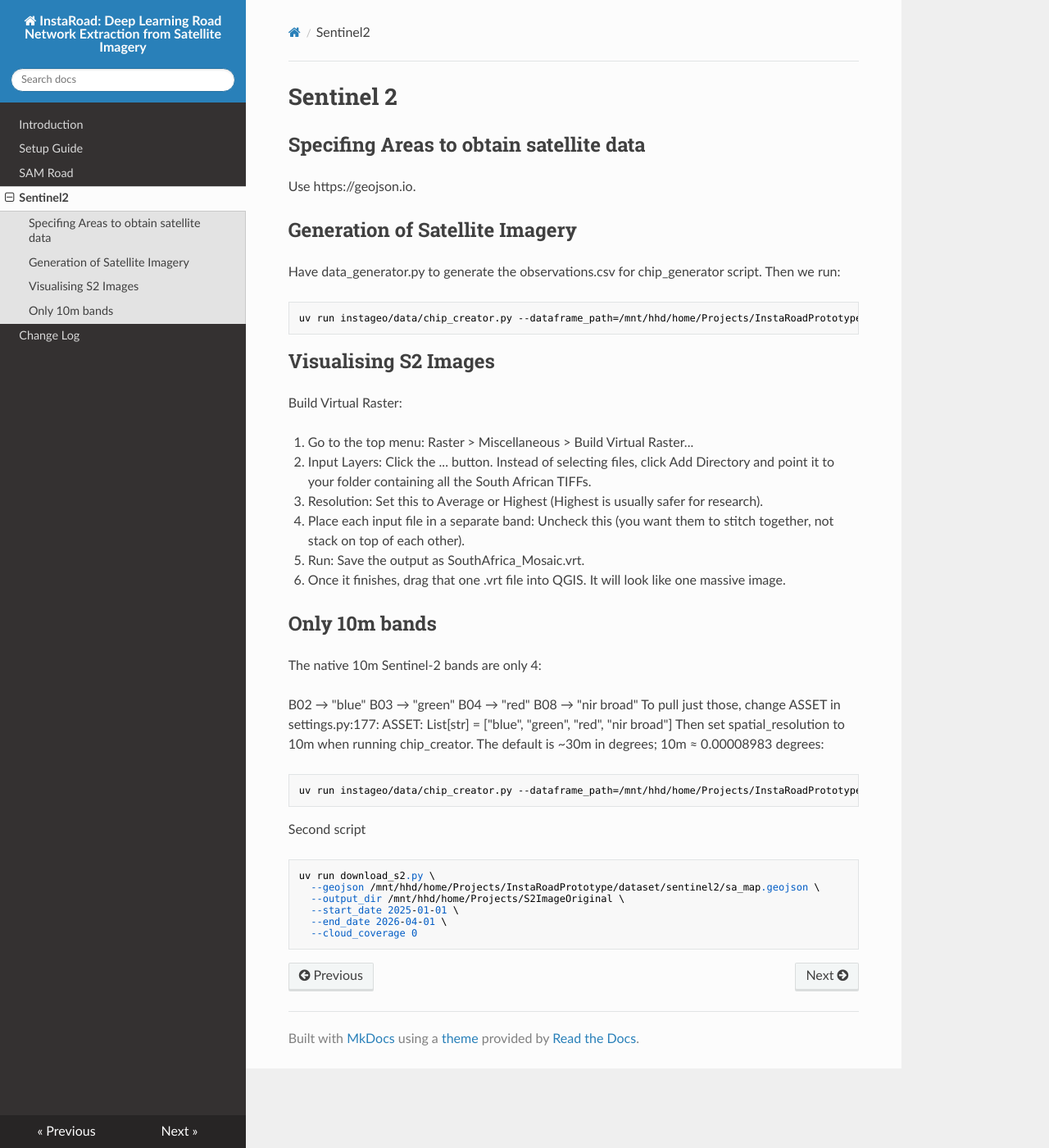
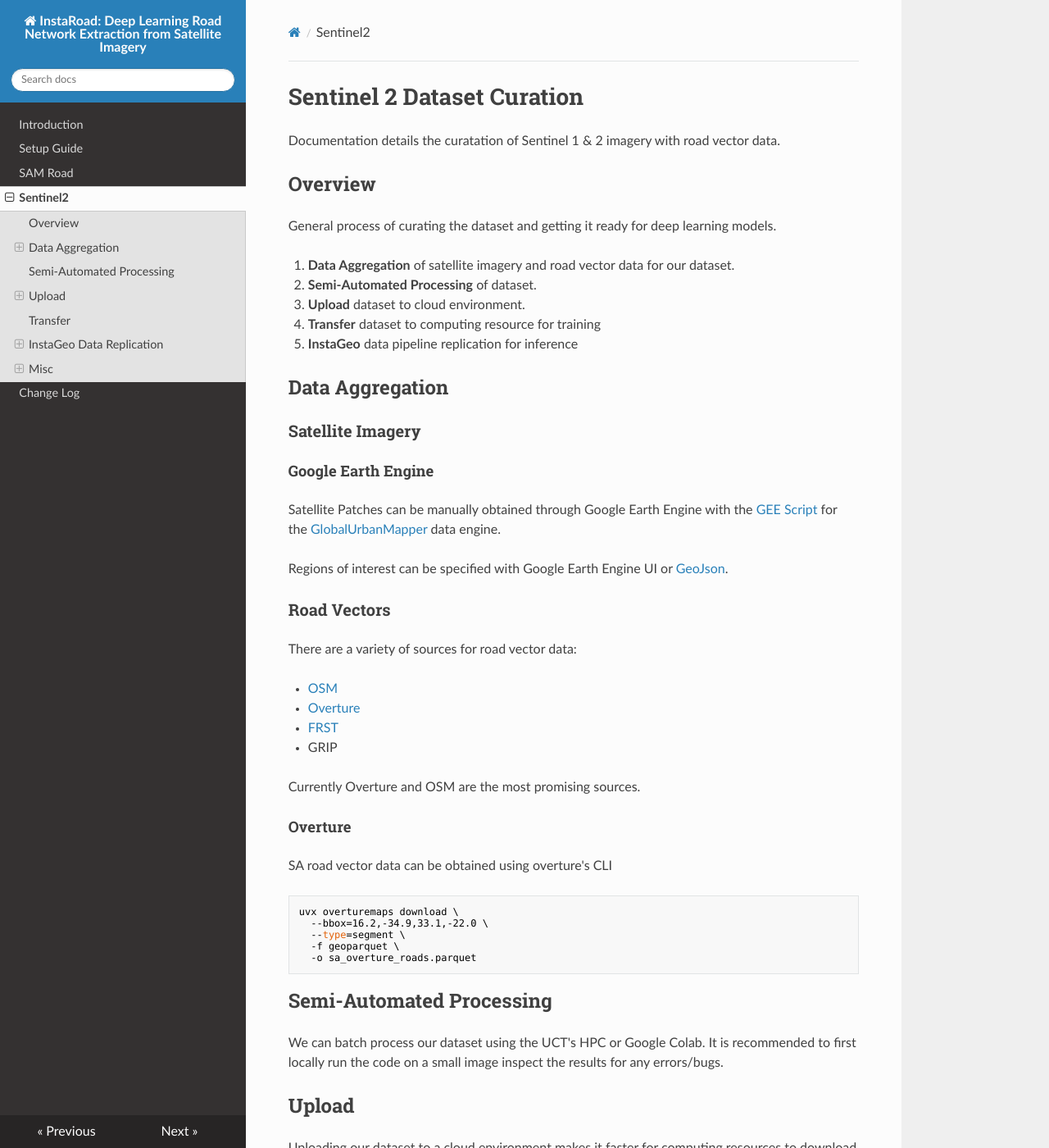
Before and after one commit to Goamhobala/Task-Driven-Super-Resolution-, an MkDocs documentation site: the page built from docs/sentinel2.md, in a window 1280 px wide and 1400 px high. Shown: the whole window at 82% size. Built offline with MkDocs 1.6.1, drawn with Linux system fonts in a browser that asks for light colours; nearby versions of some CDN libraries; some of the changed text lies outside the part shown.

Commit message:
S2Gen: Updated Documentation

````diff
--- a/docs/sentinel2.md
+++ b/docs/sentinel2.md
@@ -1,47 +1,143 @@
-# Sentinel 2
+# Sentinel 2 Dataset Curation
+Documentation details the curatation of Sentinel 1 & 2 imagery with road vector data.
 
-## Specifing Areas to obtain satellite data
-Use https://geojson.io.
+## Overview
+General process of curating the dataset and getting it ready for deep learning models.
+
+1. **Data Aggregation** of satellite imagery and road vector data for our dataset.
+2. **Semi-Automated Processing** of dataset.
+3. **Upload** dataset to cloud environment.
+4. **Transfer** dataset to computing resource for training
+5. **InstaGeo** data pipeline replication for inference
 
 
-## Generation of Satellite Imagery
-Have data_generator.py to generate the observations.csv for chip_generator script. Then we run:
+## Data Aggregation
+### Satellite Imagery
 
-```bash
-uv run instageo/data/chip_creator.py --dataframe_path=/mnt/hhd/home/Projects/InstaRoadPrototype/dataset/sentinel2/sa_observations.csv --output_directory=/mnt/hhd/home/Projects/S2ImageData --data_source=S2 --data_format=csv --processing_method=cog --chip_size=256 --cloud_coverage=0 --temporal_tolerance=365 --num_steps=1 --nois_time_series_task --noshift_to_month_start --min_count=1
+#### Google Earth Engine
+Satellite Patches can be manually obtained through Google Earth Engine with the [GEE Script](https://code.earthengine.google.com/0b3fc6acd36c3d651eea522dc2ba8b25?noload=true) for the [GlobalUrbanMapper](https://github.com/LauraChow77/GlobalUrbanMapper) data engine.
+
+Regions of interest can be specified with Google Earth Engine UI or [GeoJson](https://geojson.io).
+
+### Road Vectors
+There are a variety of sources for road vector data:
+
+- [OSM](https://download.geofabrik.de/africa/south-africa.html)
+- [Overture](https://docs.overturemaps.org/getting-data/)
+- [FRST](https://figshare.com/articles/dataset/FRST_dataset/29424107)
+- GRIP
+
+Currently Overture and OSM are the most promising sources.
+
+#### Overture
+SA road vector data can be obtained using overture's CLI
+``` bash
+uvx overturemaps download \
+  --bbox=16.2,-34.9,33.1,-22.0 \
+  --type=segment \
+  -f geoparquet \
+  -o sa_overture_roads.parquet
 ```
 
-## Visualising S2 Images
-Build Virtual Raster:
+## Semi-Automated Processing
+We can batch process our dataset using the UCT's HPC or Google Colab. It is recommended to first locally run the code on a small image inspect the results for any errors/bugs.
 
-1. Go to the top menu: Raster > Miscellaneous > Build Virtual Raster...
-2. Input Layers: Click the ... button. Instead of selecting files, click Add Directory and point it to your folder containing all the South African TIFFs.
-3. Resolution: Set this to Average or Highest (Highest is usually safer for research).
-4. Place each input file in a separate band: Uncheck this (you want them to stitch together, not stack on top of each other).
-5. Run: Save the output as SouthAfrica_Mosaic.vrt.
-6. Once it finishes, drag that one .vrt file into QGIS. It will look like one massive image.
 
-## Only 10m bands
+## Upload
+Uploading our dataset to a cloud environment makes it faster for computing resources to download our dataset. UCT HPC cluster might be an exception if we locally transfer the dataset on campus.
+
+The most promising cloud storage provider is through Kaggle datasets. However, the storage limits might be a bottleneck if our datasets become greater than 200GB.
+
+The other options is Google Cloud Bucket. Hopefully, Professor Shock can get us free credits if this is the case.
+
+### Kaggle Datasets
+Refer to [Setup Documentation](setup.md) to authenticate Kaggle CLI
+
+First initialise the dataset folder with following command. This creates a metadata file.
+``` bash
+kaggle datasets init -p /example/dataset_folder
+```
+
+The metadata file ("dataset-metadata.json") is a template and needs to be edited. Locally edit the file or use python to edit the file if on Google Colab.
+
+``` python
+import json
+
+# Define your dataset's title and unique ID (slug)
+kaggle_username = userdata.get('Kaggle_username')
+dataset_slug = "sentinel2-dataset" # Must be lowercase, alphanumeric, and use hyphens
+dataset_title = "Sentinel2 Dataset"
+
+# Load the generated metadata file
+meta_path = '/content/sentinel2_test_1024/dataset-metadata.json'
+with open(meta_path, 'r') as f:
+    meta = json.load(f)
+
+# Update the fields
+meta['id'] = f"{kaggle_username}/{dataset_slug}"
+meta['title'] = dataset_title
+
+# Save the changes
+with open(meta_path, 'w') as f:
+    json.dump(meta, f, indent=4)
+
+print("Metadata updated successfully!")
+```
+
+Now you can upload the dataset.
+``` bash
+kaggle datasets create -p /example/dataset_folder --dir-mode tar
+```
+
+#### Updating Kaggle Dataset
+Updating a dataset is easier with the web UI. The CLI requires you to reupload everything.
+
+Tip: Rather zip and upload seperate folders. So you can remove and reupload specific folders if they are changed.
+
+``` bash
+kaggle datasets version -p /example/dataset_folder -m "Updated data with new features" --dir-mode tar
+```
+
+## Transfer
+Refer to [Setup Documentation](setup.md) to setup dataset for model training.
+
+> UCT HPC seems to download kaggle datasets at about 16 MB/s
+
+## InstaGeo Data Replication
+Later during the project, we would need to replicate our GEE data engine pipeline into InstaGeo. This is required so the model can do inference on the same proprocessed data that it was trained on.
+
+### Known Discrepancies
+InstaGeo uses WGS84 / EPSG4326, which are projections based on degrees. Hence, there would be distortions depending on location. GEE uses the local EPSG projections, which is different depending on the location in South Africa.
+
+## Misc
+
+### How to visualise lots of S2 image tiles
+To visualise all the tiles on QGIS, we build a Virtual Raster (VRT). It is also recommended to generate overviews pyramids to pre-render lower resolution versions of the aggregate tiles.  I've run into problems with generating a VRT with QGIS, hence I use GDAL generate the VRT.
+
+Manual process to generate VRT:
+``` bash
+# list files in a temp file
+ls -1 *.tif > file_list.txt
+# generate VRT
+gdalbuildvrt -input_file_list file_list.txt mosaic.vrt
+```
+
+Generate overviews:
+``` bash
+gdaladdo -r average mosaic.vrt 2 4 8 16 32 64 128
+```
+
+- "-r average": averaging algorithm to downsample the images
+- "2 4 8...": Levels of decimataion (downsample factor) of respective overlays.
+- "-srcnodata 0 -vrtnodata 0": treat black pixels (0) as transparent NoData
+- "-srcnodata "0 0 0" -vrtnodata "0 0 0": same as above but for multiple bands
+
+### Sentinel 2 Bands
+
+### 10m bands
 The native 10m Sentinel-2 bands are only 4:
 
-B02 → "blue"
-B03 → "green"
-B04 → "red"
-B08 → "nir broad"
-To pull just those, change ASSET in settings.py:177:
-ASSET: List[str] = ["blue", "green", "red", "nir broad"]
-Then set spatial_resolution to 10m when running chip_creator. The default is ~30m in degrees; 10m ≈ 0.00008983 degrees:
-
-```bash
-uv run instageo/data/chip_creator.py --dataframe_path=/mnt/hhd/home/Projects/InstaRoadPrototype/dataset/sentinel2/sa_observations.csv --output_directory=/mnt/hhd/home/Projects/S2Image10m --data_source=S2 --data_format=csv --processing_method=cog --chip_size=256 --cloud_coverage=0 --temporal_tolerance=365 --num_steps=1 --nois_time_series_task --noshift_to_month_start --min_count=1 --spatial_resolution=0.00008983
-```
-
-Second script
-```
-uv run download_s2.py \
-  --geojson /mnt/hhd/home/Projects/InstaRoadPrototype/dataset/sentinel2/sa_map.geojson \
-  --output_dir /mnt/hhd/home/Projects/S2ImageOriginal \
-  --start_date 2025-01-01 \
-  --end_date 2026-04-01 \
-  --cloud_coverage 0
-```
+- B02 = "blue"
+- B03 = "green"
+- B04 = "red"
+- B08 = "nir broad"
````
Also changed, not shown: 1 other file.
